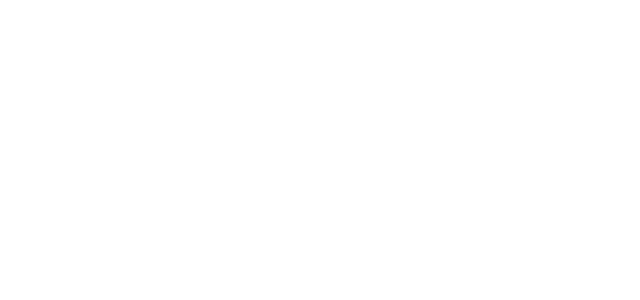
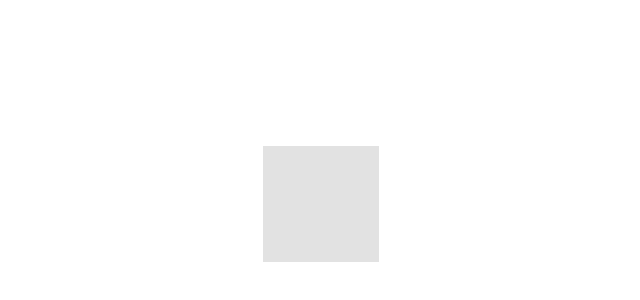
Before and after one commit to Thabish-Kader/r3f-scroll, a React (Vite) app in the folder shoes/: page / in a window 1280 px wide. Shown: the part 204-504 px from the top of the page, without its empty margins (319-959 px from the left). Built offline with nearby package versions, Linux system fonts and the light colour scheme.

Commit message:
vp-resize
Signed-off-by: Thabish <kadertabish2@gmail.com>

```diff
--- a/shoes/src/App.tsx
+++ b/shoes/src/App.tsx
@@ -1,7 +1,12 @@
 import { useState } from "react";
+import { CanvasContainer } from "./components/CanvasContainer";
 
 function App() {
-	return <div className="App"></div>;
+	return (
+		<div className="App">
+			<CanvasContainer />
+		</div>
+	);
 }
 
 export default App;
--- /dev/null
+++ b/shoes/src/components/CanvasContainer.tsx
@@ -0,0 +1,13 @@
+import { Canvas } from "@react-three/fiber";
+import React from "react";
+import { BoxGeometry } from "three";
+
+export const CanvasContainer = () => {
+	return (
+		<Canvas>
+			<mesh>
+				<boxGeometry />
+			</mesh>
+		</Canvas>
+	);
+};
--- a/shoes/src/index.css
+++ b/shoes/src/index.css
@@ -0,0 +1,7 @@
+* {
+	box-sizing: border-box;
+}
+.App {
+	height: 100vh;
+	width: 100%;
+}
```
